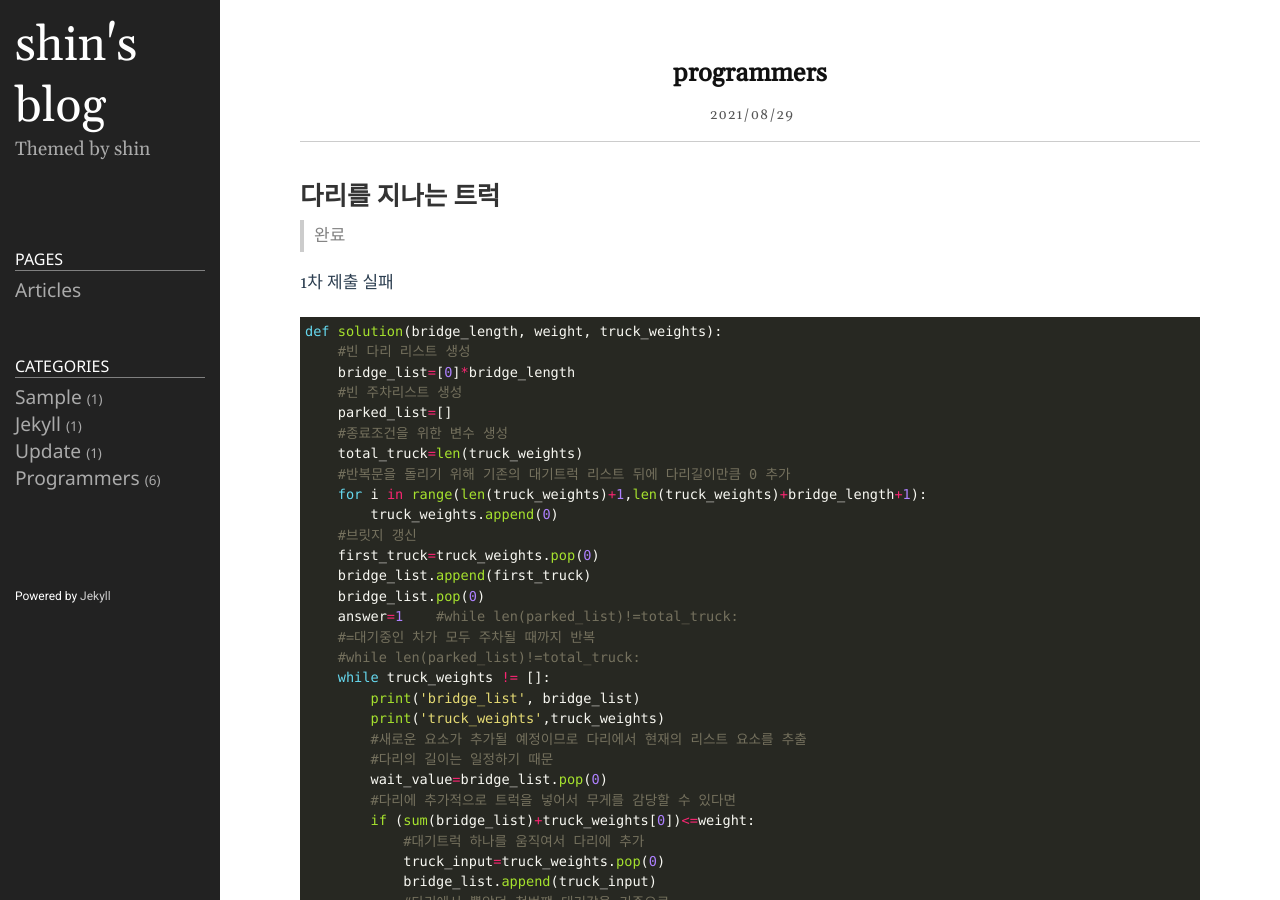
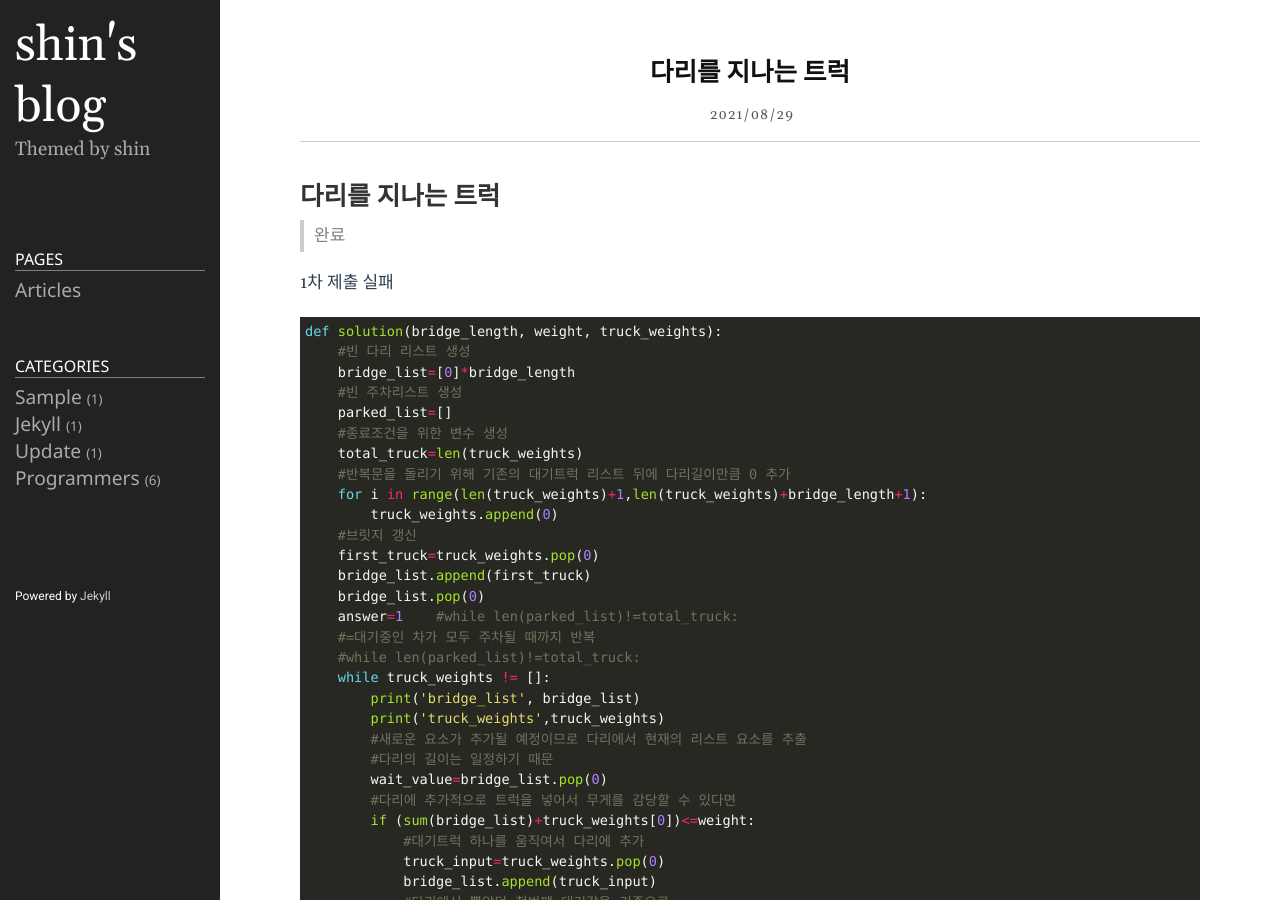
Before and after one commit to shina1221/shina1221.github.io, a Jekyll site: the page built from _posts/2021-08-29-post3.markdown, in a window 1280 px wide and 900 px high. Built offline with Jekyll 4.4.1, drawn with Linux system fonts in a browser that asks for light colours.

Commit message:
Update 2021-08-29-post3.markdown

```diff
--- a/_posts/2021-08-29-post3.markdown
+++ b/_posts/2021-08-29-post3.markdown
@@ -1,6 +1,6 @@
 ---
 layout: post
-title: programmers
+title: 다리를 지나는 트럭
 date: 2021-08-29 19:20:23 +0900
 category: programmers
 ---
```
